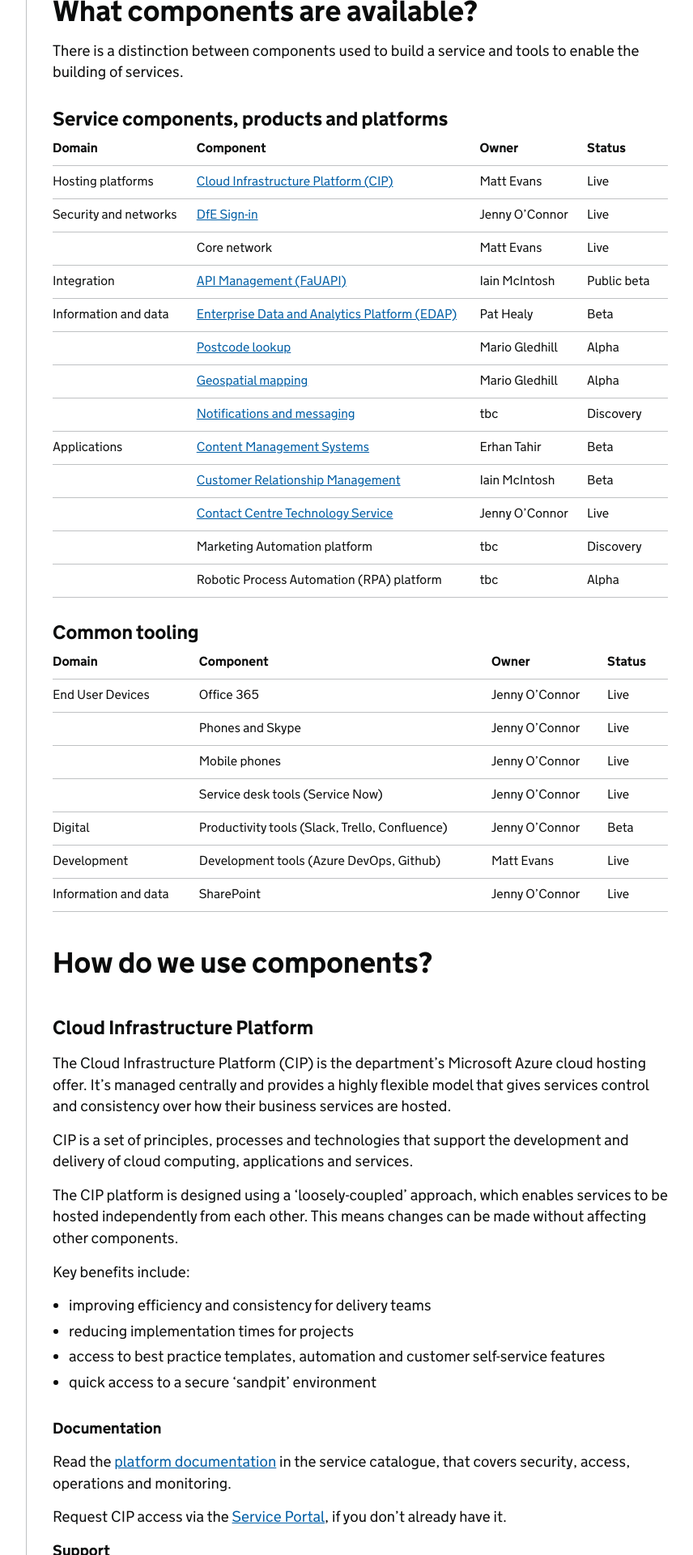
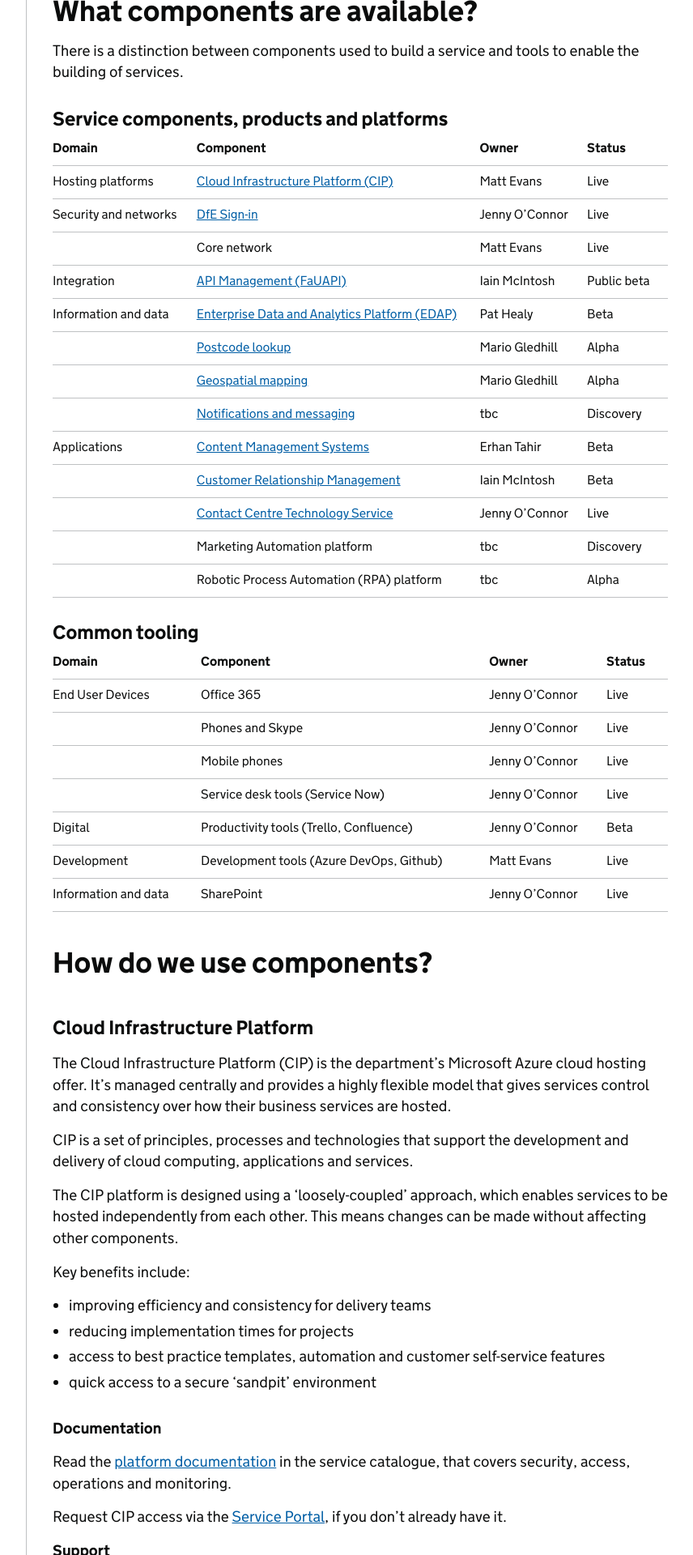
Before and after one commit to DFE-Digital/architecture, a Jekyll site: the page built from common-components/index.md, in a window 1280 px wide. Shown: the part 1167-3087 px from the top of the page at 81% size, without its empty margins (298-1154 px from the left). Built offline with Jekyll 4.4.1, drawn with Linux system fonts in a browser that asks for light colours; our own code applies the rules of GitHub Pages for plain Markdown files.

Commit message:
Update index.md

```diff
--- a/common-components/index.md
+++ b/common-components/index.md
@@ -58,7 +58,7 @@ End User Devices | Office 365 | Jenny O'Connor | Live
 | Phones and Skype | Jenny O'Connor | Live
 | Mobile phones | Jenny O'Connor | Live
 | Service desk tools (Service Now) | Jenny O'Connor | Live
-Digital | Productivity tools (Slack, Trello, Confluence) | Jenny O'Connor | Beta
+Digital | Productivity tools (Trello, Confluence) | Jenny O'Connor | Beta
 Development | Development tools (Azure DevOps, Github) | Matt Evans | Live
 Information and data | SharePoint | Jenny O'Connor | Live
 
@@ -359,7 +359,7 @@ A Content Management System (CMS) allows users to create, manage, modify, publis
 
 CMS products support collaboration across teams, with multiple users being able to work on content in the back-end of the CMS, allowing for quick and easy updates. CMS users can customise the design and functionality of the front-end by using templates and extensions.
 
-[Contentful](https://www.contentful.com) is the department's preferred headless CMS product, which is currently in use by a number of services. Contentful has an enterprise license plan and support, and has been assured for use in DfE, meaning teams can purchase the space size they need and incorporate into their service easily. For more information, email the [Digital Tools Support team](mailto:digital-tools-support@digital.education.gov.uk) or contact them via [#digital-tools-support](https://ukgovernmentdfe.slack.com/archives/CMS9V0JQL) on DfE Slack.
+[Contentful](https://www.contentful.com) is the department's preferred headless CMS product, which is currently in use by a number of services. Contentful has an enterprise license plan and support, and has been assured for use in DfE, meaning teams can purchase the space size they need and incorporate into their service easily. For more information, contact the digital tools support team via their [Digital Tools SharePoint site](https://educationgovuk.sharepoint.com/sites/lvewp00197).
 
 Other CMS products either in use or have been considered across the department are:
 
```
Also changed, not shown: other parts of common-components/index.md (+1 -1 lines).
